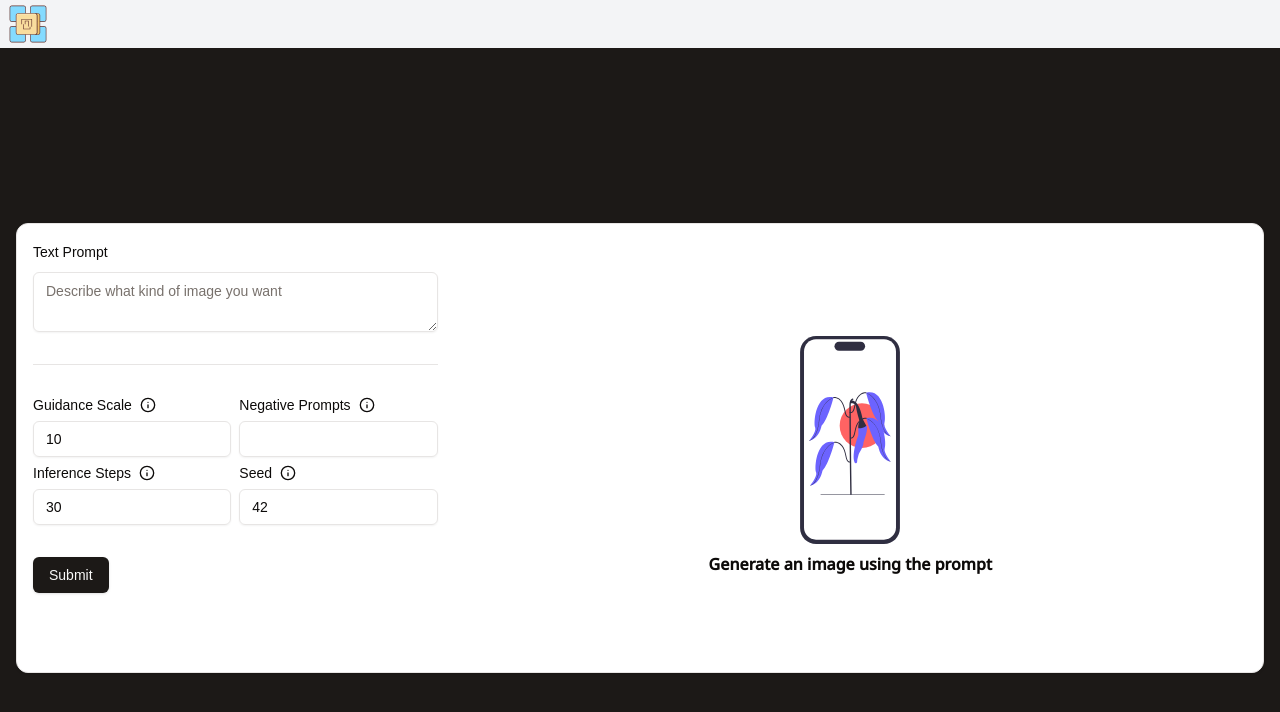
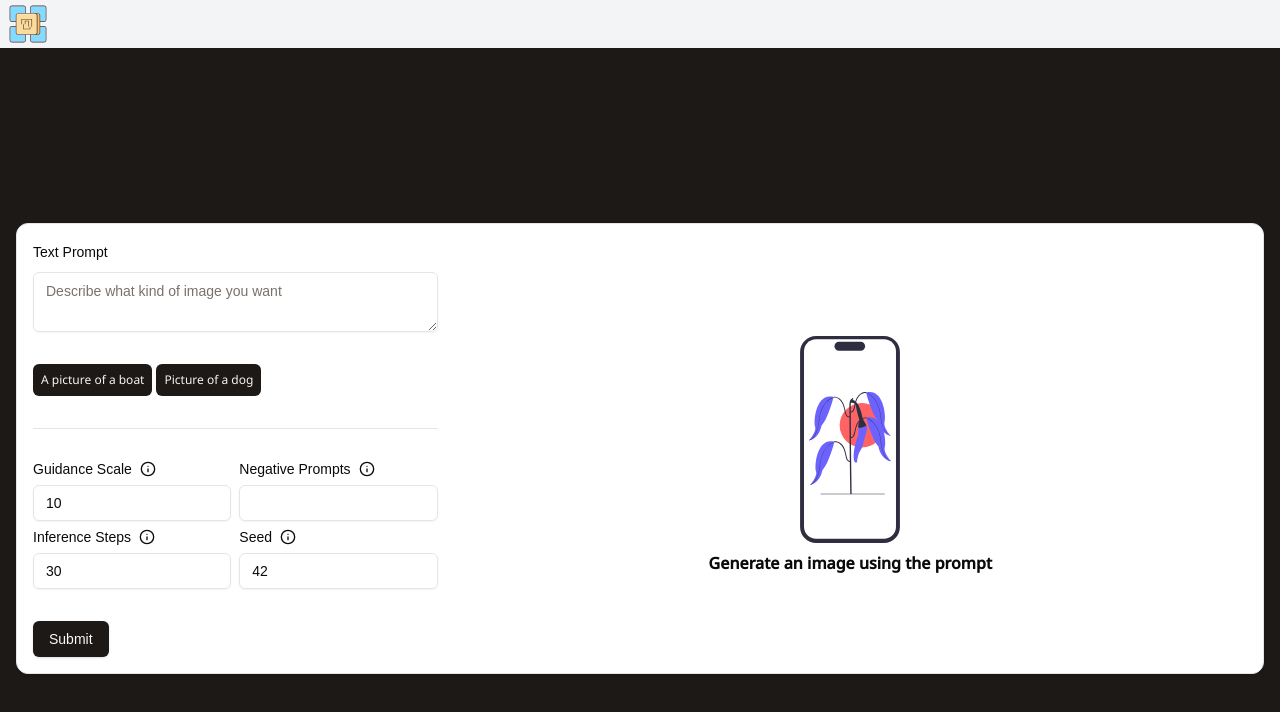
Before and after one commit to numanjvd82/nextjs-ai-toolkit, a Next.js app: page /tools in a window 1280 px wide. Shown: the top 712 px of the page. Built offline with nearby package versions, Linux system fonts and the light colour scheme.

Commit message:
added default prompts, misc fixes

```diff
--- a/app/tools/page.tsx
+++ b/app/tools/page.tsx
@@ -17,7 +17,7 @@ const formSchema = z.object({
     .string()
     .min(3, "Prompt should contain 3 characters")
     .max(200, "Prompt should not contain more than 200 characters"),
-  guidance_scale: z.number().int().positive().min(1).max(10).optional(),
+  guidance_scale: z.coerce.number().int().positive().min(1).max(10).optional(),
   negative_prompt: z
     .string()
     .transform((input) => input.split(",").map((str) => str.trim()))
@@ -25,13 +25,17 @@ const formSchema = z.object({
       message: "Each keyword should have atleast one character",
     })
     .optional(),
-  num_inference_steps: z.number().int().positive().min(1).max(30).optional(),
-  seed: z.number().int().positive().min(1).max(100).optional(),
+  num_inference_steps: z.coerce
+    .number()
+    .int()
+    .positive()
+    .min(1)
+    .max(30)
+    .optional(),
+  seed: z.coerce.number().int().positive().min(1).max(100).optional(),
 });
 
 export type FormValues = z.infer<typeof formSchema>;
-
-const defaultPrompts = ["A guy holding an apple", "Picture of a dog"];
 
 export default function Home() {
   const form = useForm<FormValues>({
--- a/components/pages/tools/TextToImgForm.tsx
+++ b/components/pages/tools/TextToImgForm.tsx
@@ -16,9 +16,12 @@ import HoverInfoCard from "./HoverInfoCard";
 
 type Props = {
   onSubmit: (values: FormValues) => void;
+  // eslint-disable-next-line @typescript-eslint/no-explicit-any
   form: UseFormReturn<FormValues, any, undefined>;
   isMutating: boolean;
 };
+
+const defaultPrompts = ["A picture of a boat", "Picture of a dog"];
 
 export const TextToImgForm: React.FC<Props> = ({
   onSubmit,
@@ -45,6 +48,22 @@ export const TextToImgForm: React.FC<Props> = ({
             </FormItem>
           )}
         />
+
+        <div className="font-sans text-xs flex gap-1 items-center">
+          {defaultPrompts.map((dp, i) => (
+            <div
+              key={i}
+              onClick={() => {
+                form.setValue("text", dp);
+                form.handleSubmit(onSubmit)();
+              }}
+              className="bg-primary p-2 text-secondary rounded-md cursor-pointer transition-all hover:brightness-50"
+            >
+              {dp}
+            </div>
+          ))}
+        </div>
+
         <Separator />
         <div className="grid grid-cols-2 items-center gap-2">
           <FormField
--- a/components/ui/input.tsx
+++ b/components/ui/input.tsx
@@ -1,9 +1,8 @@
-import * as React from "react"
+import * as React from "react";
 
-import { cn } from "@/lib/utils"
+import { cn } from "@/lib/utils";
 
-export interface InputProps
-  extends React.InputHTMLAttributes<HTMLInputElement> {}
+export type InputProps = React.InputHTMLAttributes<HTMLInputElement>;
 
 const Input = React.forwardRef<HTMLInputElement, InputProps>(
   ({ className, type, ...props }, ref) => {
@@ -17,9 +16,9 @@ const Input = React.forwardRef<HTMLInputElement, InputProps>(
         ref={ref}
         {...props}
       />
-    )
+    );
   }
-)
-Input.displayName = "Input"
+);
+Input.displayName = "Input";
 
-export { Input }
+export { Input };
--- a/components/ui/textarea.tsx
+++ b/components/ui/textarea.tsx
@@ -1,9 +1,8 @@
-import * as React from "react"
+import * as React from "react";
 
-import { cn } from "@/lib/utils"
+import { cn } from "@/lib/utils";
 
-export interface TextareaProps
-  extends React.TextareaHTMLAttributes<HTMLTextAreaElement> {}
+export type TextareaProps = React.TextareaHTMLAttributes<HTMLTextAreaElement>;
 
 const Textarea = React.forwardRef<HTMLTextAreaElement, TextareaProps>(
   ({ className, ...props }, ref) => {
@@ -16,9 +15,9 @@ const Textarea = React.forwardRef<HTMLTextAreaElement, TextareaProps>(
         ref={ref}
         {...props}
       />
-    )
+    );
   }
-)
-Textarea.displayName = "Textarea"
+);
+Textarea.displayName = "Textarea";
 
-export { Textarea }
+export { Textarea };
--- a/lib/utils.ts
+++ b/lib/utils.ts
@@ -44,6 +44,7 @@ export const blockedWords = [
   "nude",
   "no clothes",
   "cleavage",
+  "booty",
 ];
 
 export const isSafePrompt = (inputPrompt: string) => {
```
